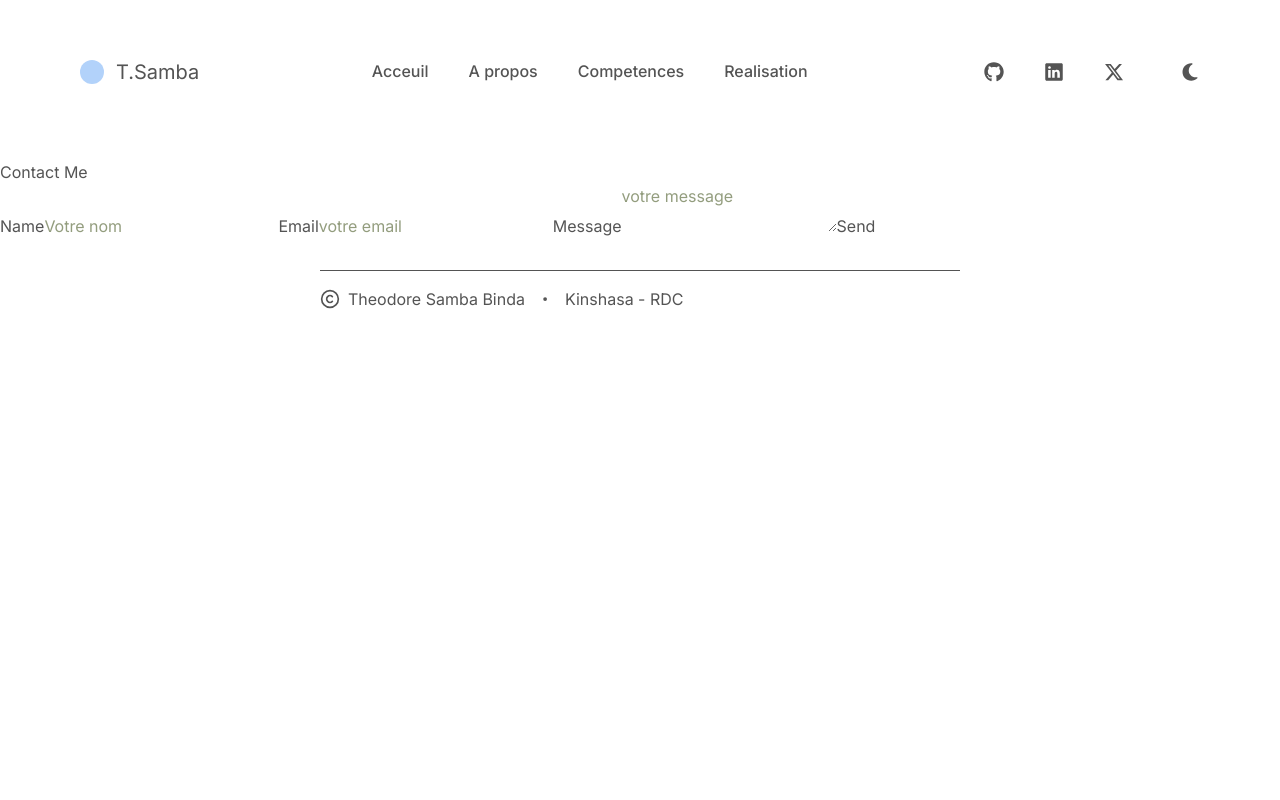
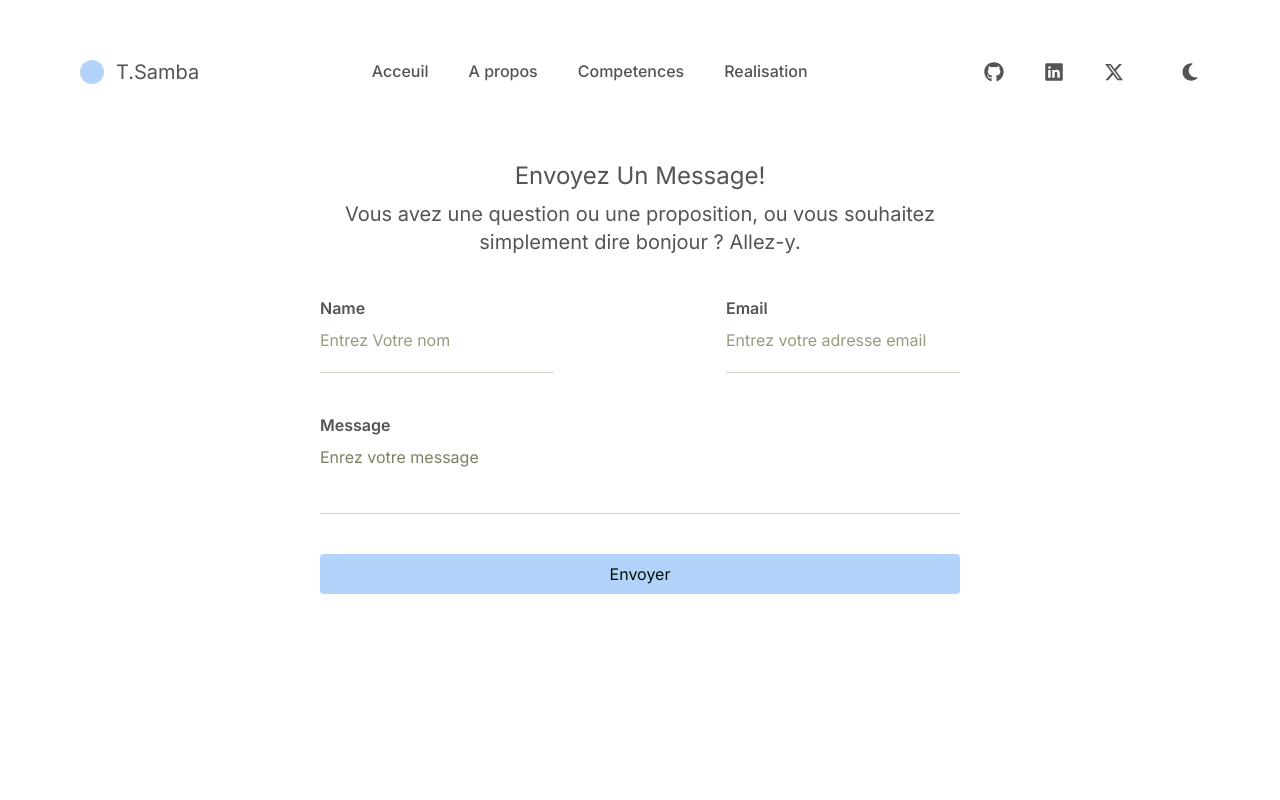
Before and after one commit to Theodorebinda/portefolio, a Next.js app: page /contact in a window 1280 px wide. Shown: the top 800 px of the page. Built offline with nearby package versions, Linux system fonts and the light colour scheme.

Commit message:
form design and link addition

```diff
--- a/src/app/(main-route)/competences/page.tsx
+++ b/src/app/(main-route)/competences/page.tsx
@@ -1,12 +1,13 @@
 'use client'
 import { P, Typo } from "@/styles/globalStyle";
 import { Container } from "@/ui/components/container/container";
+import LinkToOtherPage from "@/ui/components/link-to-other-page/linkToOtherPage";
 import { Typography } from "@/ui/components/typography/typography";
 import { Construction } from "lucide-react";
 
 export default function Competences(){
     return(
-        <Container className="lg:mx-80 mx-5 h-screen pt-16 flex flex-col items-start justify-start text-start gap-8 text-xl font-normal leading-relaxed">
+        <Container className="lg:mx-80 mx-5 lg:h-screen pt-16 flex flex-col items-start justify-start text-start gap-8 text-xl font-normal leading-relaxed">
             <P>
                 Autre Competences
             </P>
@@ -27,6 +28,7 @@ export default function Competences(){
                    {"Au paravant j'ai travaillé comme enseignant et responsable des ateliers ou je supervisais les travaux pratique et assurais la securité des eleves"}<br/>
                 </Typography>
             </Container>
+            <LinkToOtherPage className=" text-lg" texte={"Parlons de vous maintenant"} link={"/contact"} />
         </Container>
     )
 }
--- a/src/app/(main-route)/contact/page.tsx
+++ b/src/app/(main-route)/contact/page.tsx
@@ -1,11 +1,19 @@
 'use client'
 
+import { Container } from '@/ui/components/container/container';
 import {ContactForm} from '../../../components/contactForm';
+import { P } from '@/styles/globalStyle';
 
 const ContactPage = () => {
     return (
-        <div className='pt-20'>
-            <h1>Contact Me</h1>
+        <div className='pt-20 mx-5 lg:mx-80 flex flex-col gap-10 lg:h-screen'>
+            <Container className='flex flex-col justify-center items-center gap-2 lg:text-center'>
+                <P className='text-2xl'>Envoyez Un Message!</P>
+                <span className='text-xl'>Vous avez une question ou une proposition, ou vous souhaitez simplement
+                dire bonjour ? Allez-y.
+                </span>
+            </Container>
+
             <ContactForm />
         </div>
     );
--- a/src/components/contactForm.tsx
+++ b/src/components/contactForm.tsx
@@ -1,20 +1,50 @@
-import React, { useRef, FormEvent } from 'react';
-import emailjs, { init } from '@emailjs/browser'; // Utilisation de 'emailjs-com' pour simplifier la configuration
+'use client'
+import React, { useRef, useState, FormEvent } from 'react';
+import emailjs, { init } from '@emailjs/browser';
+import { Container } from '@/ui/components/container/container';
 
-init('VCyUVQhmgVW3VDFiv'); // Initialisation avec votre user_id
+init('VCyUVQhmgVW3VDFiv');
 
 export const ContactForm: React.FC = () => {
-  const form = useRef<HTMLFormElement>(null); // Utilisation de useRef avec HTMLFormElement
+  const form = useRef<HTMLFormElement>(null);
+
+  const [name, setName] = useState('');
+  const [email, setEmail] = useState('');
+  const [message, setMessage] = useState('');
+  const [errors, setErrors] = useState<{ name?: string; email?: string; message?: string }>({});
+
+  const validateEmail = (email: string) => {
+    return /^[^\s@]+@[^\s@]+\.[^\s@]+$/.test(email);
+  };
 
   const sendEmail = (e: FormEvent<HTMLFormElement>) => {
     e.preventDefault();
 
+    let formErrors = {};
+
+    if (!name) {
+      formErrors = { ...formErrors, name: 'Entrer votre nom' };
+    }
+
+    if (!email) {
+      formErrors = { ...formErrors, email: 'Entrez votre adresse mail' };
+    } else if (!validateEmail(email)) {
+      formErrors = { ...formErrors, email: 'Revoyez votre adresse mail' };
+    }
+
+    if (!message) {
+      formErrors = { ...formErrors, message: 'Vous avez entré aucun message' };
+    }
+
+    setErrors(formErrors);
+
+    if (Object.keys(formErrors).length === 0) {
       if (form.current) {
         emailjs
           .sendForm('service_4p5in7e', 'template_8dz8bpg', form.current)
           .then(
             (result) => {
-            console.log("message envoyer avec succes")
+              console.log("Message sent successfully");
               console.log('SUCCESS!', result.text);
             },
             (error) => {
@@ -22,17 +52,51 @@ export const ContactForm: React.FC = () => {
             }
           );
       }
+    }
   };
 
   return (
-    <form ref={form} onSubmit={sendEmail}>
-      <label>Name</label>
-      <input type="text" name="name" placeholder='Votre nom'/>
-      <label>Email</label>
-      <input type="email" name="email" placeholder='votre email' />
-      <label>Message</label>
-      <textarea name="message" placeholder='votre message'/>
-      <input type="submit" value="Send" />
+    <Container className='flex w-full justify-between'>
+      <form ref={form} onSubmit={sendEmail} className='w-full flex flex-col gap-10'>
+        <Container className='flex flex-col lg:flex-row gap-10 lg:justify-between lg:items-center'>
+          <Container className='flex flex-col gap-2'>
+            <label className='font-semibold'>Name</label>
+            <input
+              type="text"
+              name="name"
+              placeholder='Entrez Votre nom'
+              className='bg-transparent focus:outline-none focus:border-b-2 pb-5 border-b'
+              value={name}
+              onChange={(e) => setName(e.target.value)}
+            />
+            {errors.name && <span className='text-red-500'>{errors.name}</span>}
+          </Container>
+          <Container className='flex flex-col gap-2'>
+            <label className='font-semibold'>Email</label>
+            <input
+              type="email"
+              name="email"
+              placeholder='Entrez votre adresse email'
+              className='bg-transparent focus:outline-none focus:border-b-2 pb-5 border-b'
+              value={email}
+              onChange={(e) => setEmail(e.target.value)}
+            />
+            {errors.email && <span className='text-red-500'>{errors.email}</span>}
+          </Container>
+        </Container>
+        <Container className='flex flex-col gap-2'>
+          <label className='font-semibold'>Message</label>
+          <textarea
+            name="message"
+            placeholder='Enrez votre message'
+            className='placeholder-gray-500 bg-transparent focus:outline-none focus:border-b-2 pb-5 border-b resize-none'
+            value={message}
+            onChange={(e) => setMessage(e.target.value)}
+          />
+          {errors.message && <span className='text-red-500'>{errors.message}</span>}
+        </Container>
+        <input type="submit" value="Envoyer" className='bg-[#b2d2fa] text-black hover:bg-[#6390c8] hover:font-semibold  p-2 rounded cursor-pointer' />
       </form>
+    </Container>
   );
 };
--- a/src/components/heroSection.tsx
+++ b/src/components/heroSection.tsx
@@ -34,7 +34,7 @@ export default function HeroSection() {
           {/* <span>{"passioné par le développement social"} </span>  */}
         </Typography>
         <Container className=" mt-10 mb-4 flex justify-center p-2" >
-          <Link href={"https://www.linkedin.com/in/theodore-samba-26b456282/"} target="_blank">
+          <Link href={"/contact"} >
               <Btn className=" flex justify-center items-center gap-1 px-5 py-6">
                   {"Contactez Moi"}
               <ChevronRight className=" w-5 h-5 font-light" />
```
Lines whose indentation alone changed are shown as unchanged.
